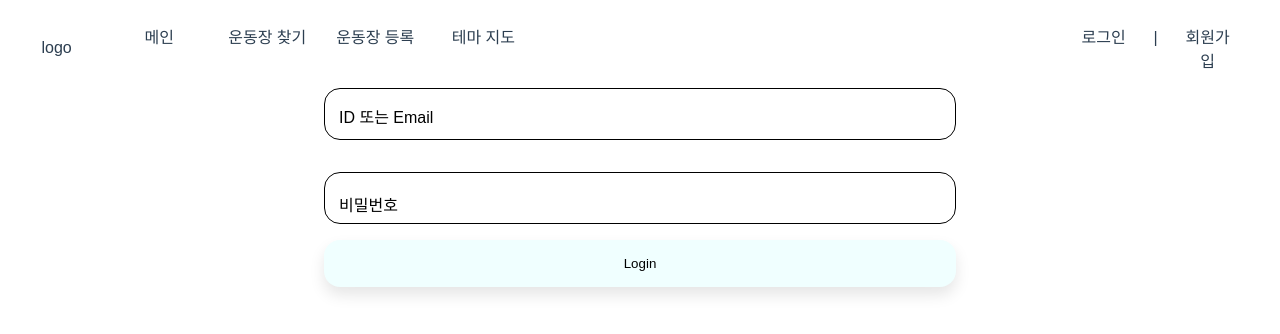
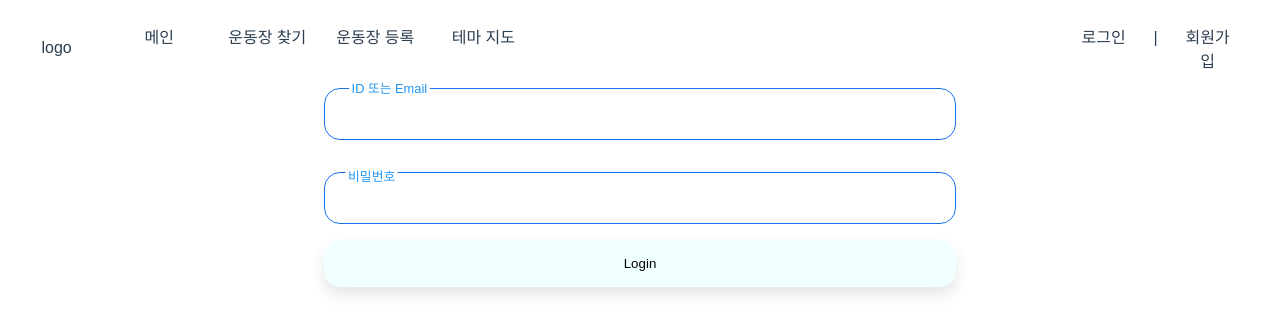
Before and after one commit to Jongwoo0101/Where-To-Play, a Vue app in the folder frontend/: page /login in a window 1280 px wide. Shown: the top 334 px of the page. Built offline with nearby package versions, Linux system fonts and the light colour scheme.

Commit message:
Login UX 개선 작업

```diff
--- a/frontend/src/views/Login.vue
+++ b/frontend/src/views/Login.vue
@@ -1,9 +1,9 @@
 <template>
     <div class="container">
         <div class="form">
-        <input type="text" class="id" v-model="id" required>
+        <input type="text" class="id" v-model="id" autofocus>
         <label class="user-id">ID 또는 Email</label>
-        <input type="password" class="pw" v-model="pw" required>
+        <input type="password" class="pw" v-model="pw">
         <label class="user-pw">비밀번호</label>
         <button @click="submit">Login</button>
         </div>
@@ -40,12 +40,12 @@
     transition: 150ms cubic-bezier(0.4, 0, 0.2, 1);
 }
 
-.id:focus, id:valid {
+.id:focus, .id:valid {
     outline: none;
     border: 1.5px solid #1a73e8;
 }
 
-.id:focus ~ .user-id, id:valid ~ .user-id {
+.id:focus ~ .user-id, .id:valid ~ .user-id {
     transform: translateY(-50%) scale(0.8);
     background-color: #FFFFFF;
     padding: 0.2em;
@@ -73,12 +73,12 @@
     transition: 150ms cubic-bezier(0.4, 0, 0.2, 1);
 }
 
-.pw:focus, pw:valid {
+.pw:focus, .pw:valid {
     outline: none;
     border: 1.5px solid #1a73e8;
 }
 
-.pw:focus ~ .user-pw, pw:valid ~ .user-pw {
+.pw:focus ~ .user-pw, .pw:valid ~ .user-pw {
     transform: translateY(-50%) scale(0.8);
     background-color: #FFFFFF;
     padding: 0.2em;
@@ -127,7 +127,7 @@ button:hover {
                     sessionStorage.setItem('userToken', response.data.token)
                     this.$router.push("/")
                 })
-                .catch( response => {console.log(response), alert("로그인 정보를 다시 확인하세요")})
+                .catch( response => { console.log(response), alert("로그인 정보를 다시 확인하세요")})
             },
         }
     }
```
